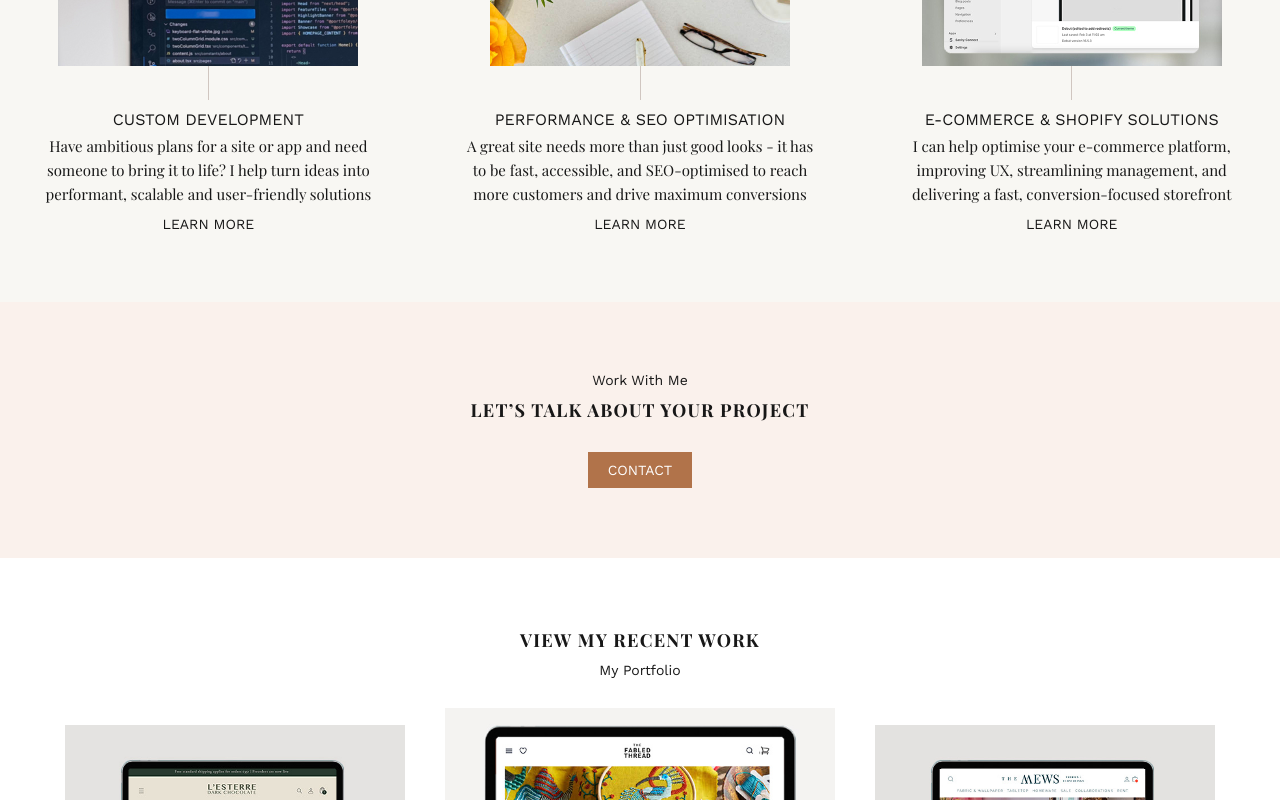
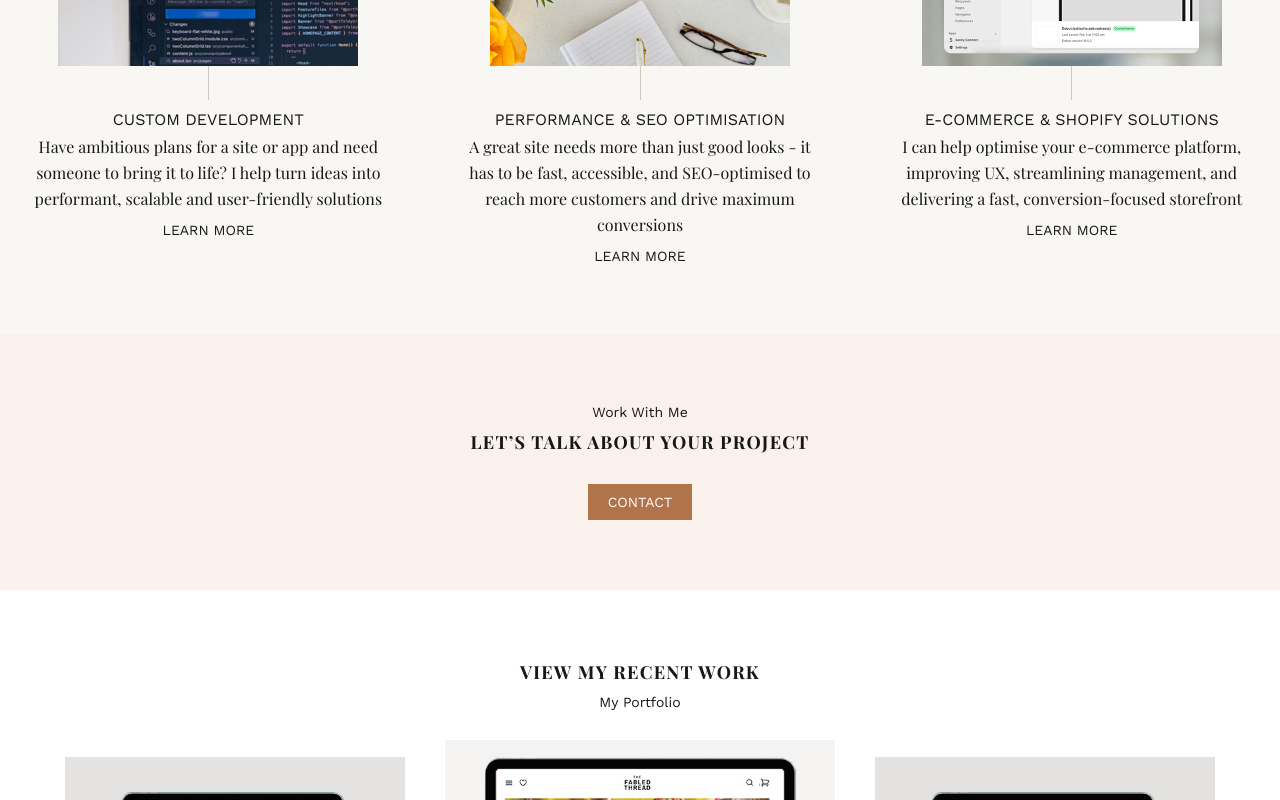
Before and after one commit to lindsayfoley/portfoleyo, a Next.js app: page / in a window 1280 px wide. Shown: the part 920-1720 px from the top of the page. Built offline with nearby package versions, Linux system fonts and the light colour scheme; a web font is replaced by a local one.

Commit message:
correcting dupe hex code

```diff
--- a/src/styles/globals.css
+++ b/src/styles/globals.css
@@ -9,7 +9,7 @@
   --light-grey: #afadad;
   --medium-grey: #d0c6c0;
   --mid-grey: #504742;
-  --dark-grey: #171717;
+  --dark-grey: #343232;
   --darkest-grey: #171717;
 }
 
@@ -46,15 +46,14 @@ main {
 p {
   font-weight: 400;
   font-style: normal;
-  font-size: 15px;
-  line-height: 24px;
+  font-size: 16px;
+  line-height: 26px;
 }
 
 a {
   color: inherit;
   text-decoration: none;
 }
-
 
 .defaultTheme {
   background: var(--default-background);
```
